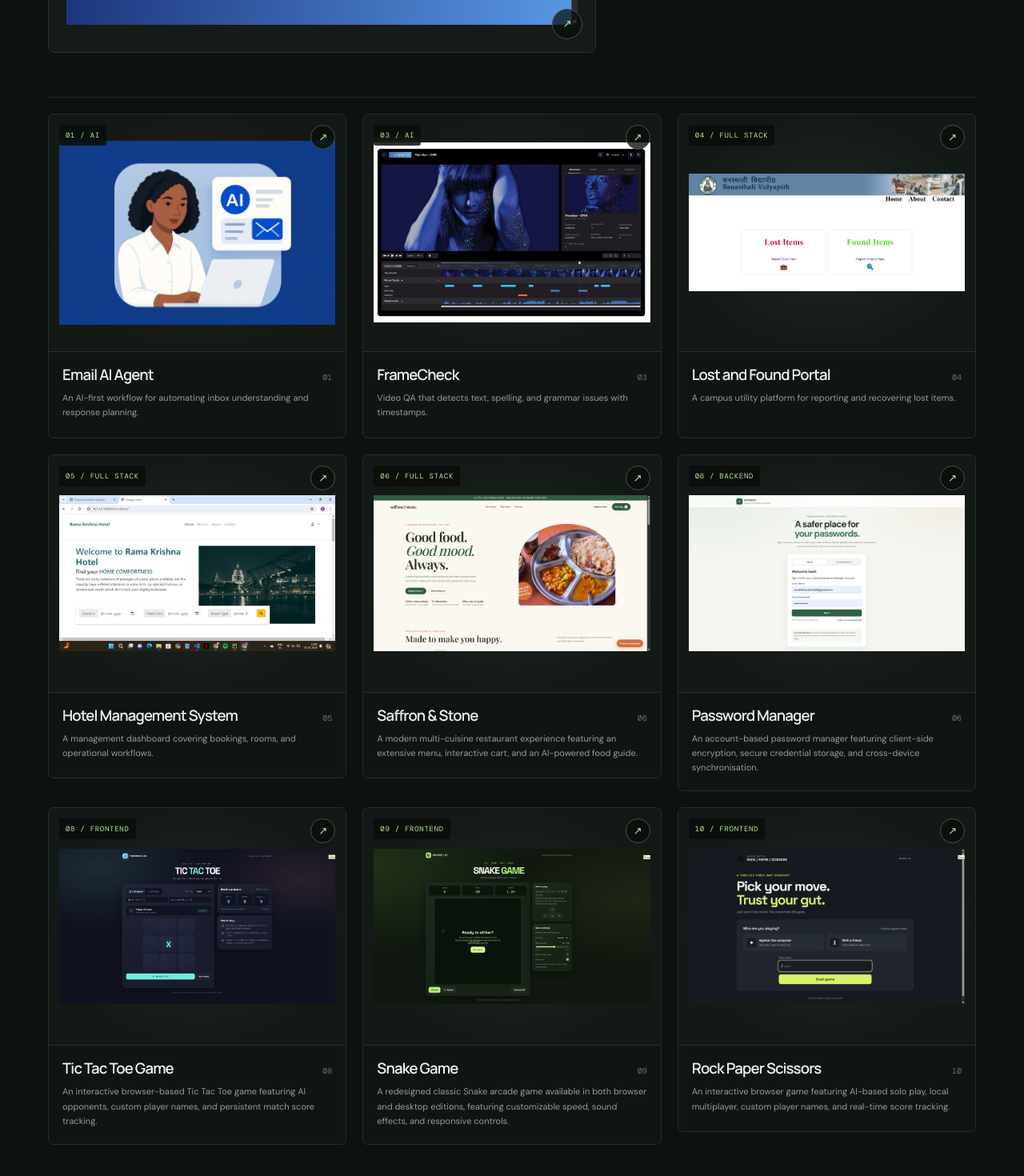
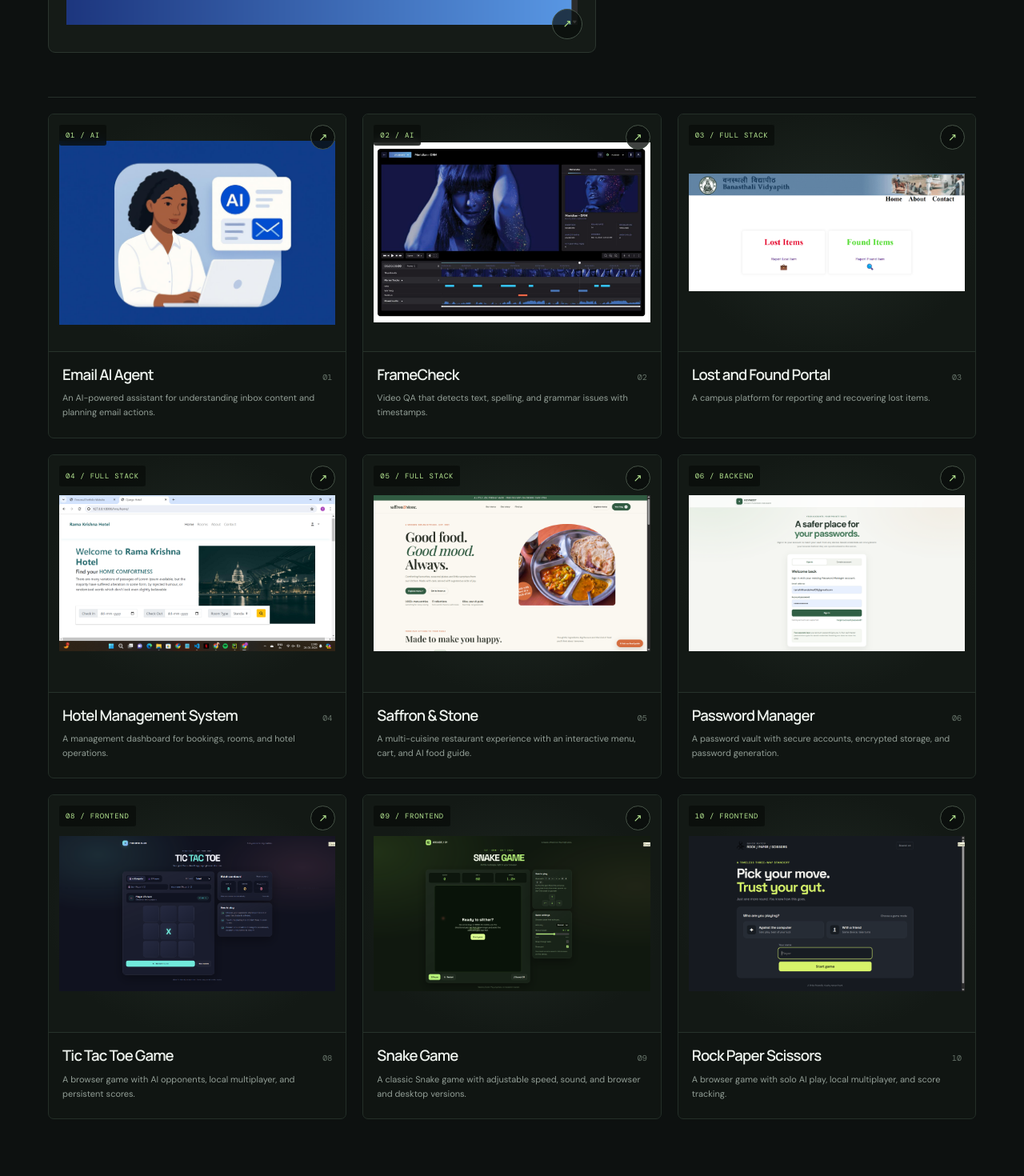
Before and after one commit to tanshi2003/Portfolio_Tanshi, a React (Create React App) app: page / in a window 1280 px wide. Shown: the part 4150-5620 px from the top of the page at 80% size. Built offline with nearby package versions, Linux system fonts and the light colour scheme.

Commit message:
Update project list and concise project details

```diff
--- a/src/components/Projects.js
+++ b/src/components/Projects.js
@@ -11,73 +11,60 @@ const projects = [
     number: '01',
     category: 'AI',
     title: 'Email AI Agent',
-    short: 'An AI-first workflow for automating inbox understanding and response planning.',
-    description: 'Developed a Python-based Email AI Agent that automates Gmail inbox management with smart content analysis and automated responses.',
+    short: 'An AI-powered assistant for understanding inbox content and planning email actions.',
+    description: 'A Python-based agent for analysing email content and supporting inbox workflows.',
     image: `${process.env.PUBLIC_URL}/images/work-11.png`,
     stack: ['Python', 'AI', 'NLP', 'Automation'],
     github: 'https://github.com/tanshi2003/Email-AI-Agent.git',
     demo: '',
-    overview: 'An intelligent email agent designed to analyze inbox content, support task understanding, and automate relevant actions.',
-    contribution: 'Built the AI-driven workflow around content analysis, filtering, and response logic using Python and NLP-focused thinking.',
+    overview: 'A Python email assistant that analyses inbox content and helps automate everyday email workflows.',
+    contribution: 'Developed the email-processing workflow and Python logic for content analysis and response support.',
   },
-  // {
-  //   number: '02',
-  //   category: 'AI',
-  //   title: 'AI Resume Analyzer',
-  //   short: 'A resume screening experience with ATS scoring and job-fit insights.',
-  //   description: 'Created an AI Resume Analyzer that provides ATS scoring and job-market insights using Python, NLP, and Streamlit.',
-  //   image: `${process.env.PUBLIC_URL}/images/work-12.png`,
-  //   stack: ['Python', 'NLP', 'Streamlit', 'ATS'],
-  //   github: 'https://github.com/tanshi2003/AI-Resume-Analyzer.git',
-  //   demo: '',
-  //   overview: 'A resume analysis tool for extracting insights, reviewing fit, and applying scoring logic to help users assess job-market readiness.',
-  //   contribution: 'Built the analyzer workflow and user-facing scoring experience with an emphasis on intelligent resume evaluation and useful output.',
-  // },
   {
-    number: '03',
+    number: '02',
     category: 'AI',
     title: 'FrameCheck',
     short: 'Video QA that detects text, spelling, and grammar issues with timestamps.',
-    description: 'A video review tool for finding text issues in extracted frames.',
+    description: 'A video review tool that checks text in extracted frames.',
     image: `${process.env.PUBLIC_URL}/images/frame.png`,
     stack: ['Python', 'FastAPI', 'FFmpeg', 'Frame Analysis'],
     github: '',
     demo: '',
-    overview: 'FrameCheck helps designers review motion and video content by extracting frames and surfacing visible text for spelling and grammar checks, with timestamps to locate issues quickly.',
-    contribution: 'Built the FastAPI backend workflow and integrated FFmpeg frame extraction to support timestamped video review.',
+    overview: 'FrameCheck helps designers spot spelling and grammar issues in video text, with timestamps to find each issue quickly.',
+    contribution: 'Built the FastAPI backend and integrated FFmpeg to extract video frames for timestamped text review.',
+  },
+  {
+    number: '03',
+    category: 'Full Stack',
+    title: 'Lost and Found Portal',
+    short: 'A campus platform for reporting and recovering lost items.',
+    description: 'A Django application for reporting and searching for items on campus.',
+    image: `${process.env.PUBLIC_URL}/images/work-4.png`,
+    stack: ['Django', 'Python', 'MySQL', 'Web App'],
+    github: 'https://github.com/tanshi2003/Lost-and-Found-Portal',
+    demo: 'https://lost-and-found-portal-b7gw.onrender.com/',
+    overview: 'A campus portal where users can report lost belongings and search for items that have been found.',
+    contribution: 'Built the item reporting and search flows, connecting Django backend logic with the user interface.',
   },
   {
     number: '04',
     category: 'Full Stack',
-    title: 'Lost and Found Portal',
-    short: 'A campus utility platform for reporting and recovering lost items.',
-    description: 'Django-based platform to report & search items in campus.',
-    image: `${process.env.PUBLIC_URL}/images/work-4.png`,
-    stack: ['Django', 'Python', 'MySQL', 'Web App'],
-    github: 'https://github.com/tanshi2003/Lost-and-Found-Portal',
-    demo: 'https://lost-and-found-portal-b7gw.onrender.com/',
-    overview: 'A campus-focused inventory and reporting platform designed to help users quickly track and recover lost items.',
-    contribution: 'Built the application flow for item reporting, search, and retrieval while working across Django backend logic and user-facing screens.',
+    title: 'Hotel Management System',
+    short: 'A management dashboard for bookings, rooms, and hotel operations.',
+    description: 'A Django application for managing hotel bookings, staff, and rooms.',
+    image: `${process.env.PUBLIC_URL}/images/work-7.png`,
+    stack: ['Django', 'Python', 'Database', 'Bookings'],
+    github: 'https://github.com/tanshi2003/Hotel-Management-System',
+    demo: 'https://hotel-management-system-k8f0.onrender.com',
+    overview: 'A hotel operations app for coordinating rooms, bookings, and day-to-day management.',
+    contribution: 'Implemented core booking and hotel data workflows across the Django application.',
   },
   {
     number: '05',
     category: 'Full Stack',
-    title: 'Hotel Management System',
-    short: 'A management dashboard covering bookings, rooms, and operational workflows.',
-    description: 'Django app for managing bookings, staff & rooms.',
-    image: `${process.env.PUBLIC_URL}/images/work-7.png`,
-    stack: ['Django', 'Python', 'Database', 'Bookings'],
-    github: 'https://github.com/tanshi2003/Hotel-Management-System',
-    demo: 'https://hotel-management-system-k8f0.onrender.com',
-    overview: 'A hotel operations application focused on daily business workflows, room and booking coordination, and operational visibility.',
-    contribution: 'Designed and implemented core workflows for hotel data management, helping streamline user interactions and backend data handling.',
-  },
-  {
-    number: '06',
-    category: 'Full Stack',
     title: 'Saffron & Stone',
-    short: 'A modern multi-cuisine restaurant experience featuring an extensive menu, interactive cart, and an AI-powered food guide.',
-    description: 'A responsive restaurant and café website with 1,000+ menu entries, smart food discovery, dietary filters, demo checkout, and an AI assistant.',
+    short: 'A multi-cuisine restaurant experience with an interactive menu, cart, and AI food guide.',
+    description: 'A responsive restaurant website with 1,000+ menu entries, dietary filters, demo checkout, and an AI assistant.',
     image: `${process.env.PUBLIC_URL}/images/rw.png`,
     stack: [
       'HTML5',
@@ -89,15 +76,15 @@ const projects = [
     ],
     github: 'https://github.com/tanshi2003/Restaurant-website',
     demo: 'https://tanshi2003.github.io/Restaurant-website/',
-    overview: 'Developed Saffron & Stone, a modern restaurant and café website featuring more than 1,000 food and beverage entries across 32 collections and 17 top-level categories. The experience includes interactive menu exploration, dish search, dietary filters, a shopping bag with quantity and price calculations, and Olive, an AI-powered food guide integrated with the Gemini API.',
-    contribution: 'Built the responsive frontend using HTML, CSS, and vanilla JavaScript. Implemented category-based menu navigation, dish search, dietary filtering, interactive shopping bag functionality, quantity controls, subtotal and delivery calculations, and demo checkout options. Integrated Olive through a Vercel serverless chat endpoint powered by Gemini API and deployed the frontend using GitHub Pages.',
+    overview: 'A restaurant website with 1,000+ dishes across 32 collections, menu search, dietary filters, an interactive cart, and Olive, an AI food guide.',
+    contribution: 'Built the responsive menu, search and filter tools, cart calculations, and demo checkout. Integrated Olive with Gemini through a Vercel serverless endpoint.',
   },
   {
     number: '06',
     category: 'Backend',
     title: 'Password Manager',
-    short: 'An account-based password manager featuring client-side encryption, secure credential storage, and cross-device synchronisation.',
-    description: 'A full-stack password management application with authenticated accounts, an encrypted credential vault, and intelligent password generation.',
+    short: 'A password vault with secure accounts, encrypted storage, and password generation.',
+    description: 'A full-stack password manager with authentication and an encrypted credential vault.',
     image: `${process.env.PUBLIC_URL}/images/pw.png`,
     stack: [
       'JavaScript',
@@ -111,60 +98,60 @@ const projects = [
     ],
     github: 'https://github.com/tanshi2003/Password_Manager',
     demo: 'https://tanshi2003.github.io/Password_Manager/',
-    overview: 'Developed a full-stack password manager that enables users to create accounts, authenticate securely, store and manage website credentials, generate strong passwords, and access their encrypted vault across devices. Implemented browser-side AES-256-GCM encryption with PBKDF2-based key derivation, ensuring vault contents are encrypted before synchronisation with the MySQL-compatible database.',
-    contribution: 'Implemented RESTful APIs using Node.js and Express, integrated MySQL database operations, and developed account authentication using bcrypt and JWT. Built client-side vault encryption using the Web Crypto API, along with credential management, password generation, search, and encrypted backup functionality. Deployed the frontend through GitHub Pages and the backend through Render.',
+    overview: 'A full-stack password manager with account authentication and a synced credential vault. Vault data is encrypted in the browser using AES-256-GCM and PBKDF2 before storage.',
+    contribution: 'Built the Express APIs, MySQL integration, and bcrypt/JWT authentication. Added browser-side encryption, credential management, password generation, search, and encrypted backups.',
   },
   {
     number: '07',
     category: 'Full Stack',
     title: 'TeleCRM',
-    short: 'A role-based CRM focused on campaign and lead management workflows.',
-    description: 'Role-based CRM for managing leads, users, campaigns.',
+    short: 'A role-based CRM for managing leads, teams, and campaigns.',
+    description: 'A role-based CRM for managing leads, users, and campaigns.',
     image: `${process.env.PUBLIC_URL}/images/work-9.png`,
-    stack: ['React', 'Node.js', 'CRM', 'UI'],
+    stack: ['React', 'Node.js', 'Express', 'MySQL', 'Socket.io'],
     github: 'https://github.com/tanshi2003/telecrm_db',
     demo: 'https://tanshi2003.github.io/telecrm_db/',
-    overview: 'A customer relationship management system built around lead tracking, access control, and operational execution.',
-    contribution: 'Contributed to the CRM experience with a focus on user interaction, campaign workflows, and a structured management interface.',
+    overview: 'A role-based CRM that brings lead tracking, team coordination, and campaign management into one workspace.',
+    contribution: 'Developed CRM workflows and interfaces for managing leads, users, and campaigns across role-based dashboards.',
   },
   {
     number: '08',
     category: 'Frontend',
     title: 'Tic Tac Toe Game',
-    short: 'An interactive browser-based Tic Tac Toe game featuring AI opponents, custom player names, and persistent match score tracking.',
-    description: 'A responsive 3x3 strategy game where players challenge an AI bot or compete with a friend in local multiplayer mode.',
+    short: 'A browser game with AI opponents, local multiplayer, and persistent scores.',
+    description: 'A responsive strategy game with AI and local multiplayer modes.',
     image: `${process.env.PUBLIC_URL}/images/ttt.png`,
     stack: ['HTML5', 'CSS3', 'JavaScript', 'Minimax AI', 'Local Storage'],
     github: 'https://github.com/tanshi2003/Tic-tac-toe',
     demo: 'https://tanshi2003.github.io/Tic-tac-toe/',
-    overview: 'Developed an interactive Tic Tac Toe game with single-player and local two-player modes. Features three AI difficulty levels, custom player names, automatic win and draw detection, and a live scoreboard that tracks match performance across rounds using browser local storage.',
-    contribution: 'Implemented turn-based game logic, AI decision-making using the Minimax algorithm, move validation, win-state detection, and responsive UI interactions. Added customizable player names, persistent score tracking, highlighted winning combinations, and independent controls for restarting rounds and resetting matches.',
+    overview: 'A responsive Tic Tac Toe game with three AI difficulty levels, local multiplayer, custom player names, and a saved scoreboard.',
+    contribution: 'Implemented game logic, Minimax-based AI, win detection, responsive controls, and persistent match scores.',
   },
   {
     number: '09',
     category: 'Frontend',
     title: 'Snake Game',
-    short: 'A redesigned classic Snake arcade game available in both browser and desktop editions, featuring customizable speed, sound effects, and responsive controls.',
-    description: 'A browser-playable arcade game with dynamic movement, collision detection, real-time scoring, and customizable gameplay, alongside the original Python desktop version.',
+    short: 'A classic Snake game with adjustable speed, sound, and browser and desktop versions.',
+    description: 'A browser arcade game with responsive controls and a Python desktop edition.',
     image: `${process.env.PUBLIC_URL}/images/snake.png`,
     stack: ['HTML5', 'CSS3', 'JavaScript', 'Canvas API', 'Python', 'Pygame'],
     github: 'https://github.com/tanshi2003/Snakegame',
     demo: 'https://tanshi2003.github.io/Snakegame/',
-    overview: 'Rebuilt the classic Snake game as a responsive browser experience while preserving the original Python and Pygame desktop edition. The browser version includes keyboard and mobile controls, adjustable difficulty, a 10-level manual speed controller, sound effects, wall wrapping, and locally saved personal best scores.',
-    contribution: 'Developed the browser game loop, snake movement, food generation, collision detection, and real-time scoring system. Implemented manual speed adjustment, dynamic difficulty progression, audio feedback using the Web Audio API, responsive mobile controls, pause and restart functionality, and persistent high-score tracking.',
+    overview: 'A modern browser version of Snake alongside the original Python/Pygame edition, with mobile controls, adjustable speed, sound, and saved high scores.',
+    contribution: 'Built movement, food generation, collision detection, scoring, difficulty controls, sound effects, and responsive mobile controls.',
   },
   {
     number: '10',
     category: 'Frontend',
     title: 'Rock Paper Scissors',
-    short: 'An interactive browser game featuring AI-based solo play, local multiplayer, custom player names, and real-time score tracking.',
-    description: 'A responsive Rock Paper Scissors game offering computer and same-device multiplayer modes with interactive feedback and optional Flask API support.',
+    short: 'A browser game with solo AI play, local multiplayer, and score tracking.',
+    description: 'A responsive game with computer and same-device multiplayer modes.',
     image: `${process.env.PUBLIC_URL}/images/rps.png`,
     stack: ['HTML5', 'CSS3', 'JavaScript', 'Python', 'Flask', 'REST API'],
     github: 'https://github.com/tanshi2003/Rock-Paper-Scisssors',
     demo: 'https://tanshi2003.github.io/Rock-Paper-Scisssors/',
-    overview: 'Designed a browser-based Rock Paper Scissors game with solo play against a randomly choosing computer opponent and local two-player matches. Includes custom player names, hidden move selection until both players have chosen, automatic winner detection, score tracking, sound controls, and keyboard shortcuts. Also includes an optional Flask API for standalone game-logic experimentation.',
-    contribution: 'Developed the interactive gameplay system, random computer move generation, multiplayer turn management, move validation, and round-based scoring. Implemented hidden player selections, custom name handling, sound effects, keyboard shortcuts, responsive UI components, and an optional Flask REST API for game logic.',
+    overview: 'A browser-based game with computer and two-player modes, custom names, round results, score tracking, and optional Flask API support.',
+    contribution: 'Implemented computer moves, multiplayer turns, winner detection, scoring, sound and keyboard controls, plus the optional Flask API.',
   },
 ];
 
@@ -199,7 +186,7 @@ const Projects = () => {
   const openProject = (project) => setSelectedProject(project);
   const projectCard = (project, index) => (
     <motion.article
-      key={project.number}
+      key={project.title}
       layout
       className="project-card"
       initial={reduceMotion ? false : { opacity: 0, y: 24 }}
@@ -216,7 +203,6 @@ const Projects = () => {
       <div className="project-card-info">
         <div className="project-card-title-line"><h3>{project.title}</h3><span className="project-card-number">{project.number}</span></div>
         <p>{project.short}</p>
-
       </div>
     </motion.article>
   );
@@ -235,7 +221,7 @@ const Projects = () => {
           </div>
         </header>
 
-        <div className="projects-count-row"><span>{filteredProjects.length} projects</span><span>SELECTED / 10</span></div>
+        <div className="projects-count-row"><span>{activeFilter === 'All' ? projects.length : filteredProjects.length} projects</span><span>SELECTED / {projects.length}</span></div>
 
         {activeFilter === 'All' && featured && (
           <motion.article className="project-feature" initial={reduceMotion ? false : { opacity: 0, y: 18 }} whileInView={{ opacity: 1, y: 0 }} viewport={{ once: true }} transition={{ duration: reduceMotion ? 0 : 0.5 }}>
@@ -284,4 +270,5 @@ const Projects = () => {
     </section>
   );
 };
+
 export default Projects;
```
